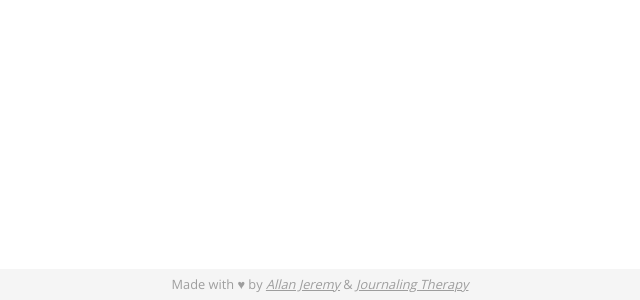
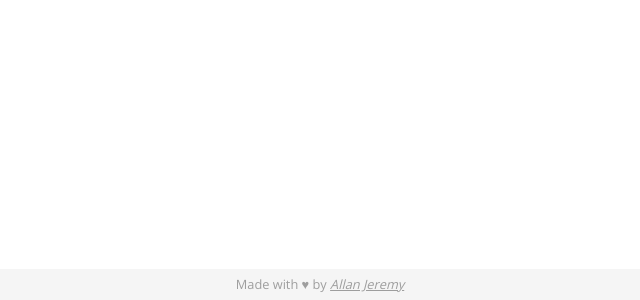
Before and after one commit to AllanJeremy/stickythoughts-frontend, a Nuxt app: page / in a window 1280 px wide. Shown: the part 500-800 px from the top of the page, without its empty margins (320-960 px from the left). Built offline with nearby package versions, Linux system fonts and the light colour scheme.

Commit message:
[Enhancement] Removed journal therapy from default layout footer

```diff
--- a/layouts/default.vue
+++ b/layouts/default.vue
@@ -15,14 +15,6 @@
           rel="noopener noreferrer"
           ><i>Allan Jeremy</i></a
         >
-        &amp;
-        <a
-          class="grey--text"
-          href="https://www.instagram.com/journalingtherapy_ke/"
-          target="_blank"
-          rel="noopener noreferrer"
-          ><i>Journaling Therapy</i></a
-        >
       </small>
     </v-footer>
   </v-app>
```
